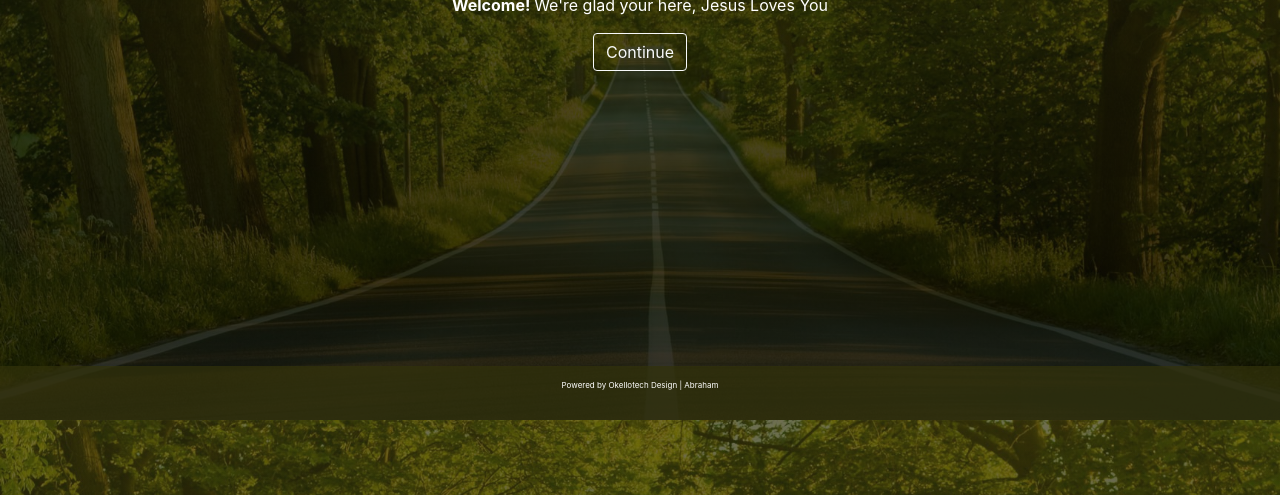
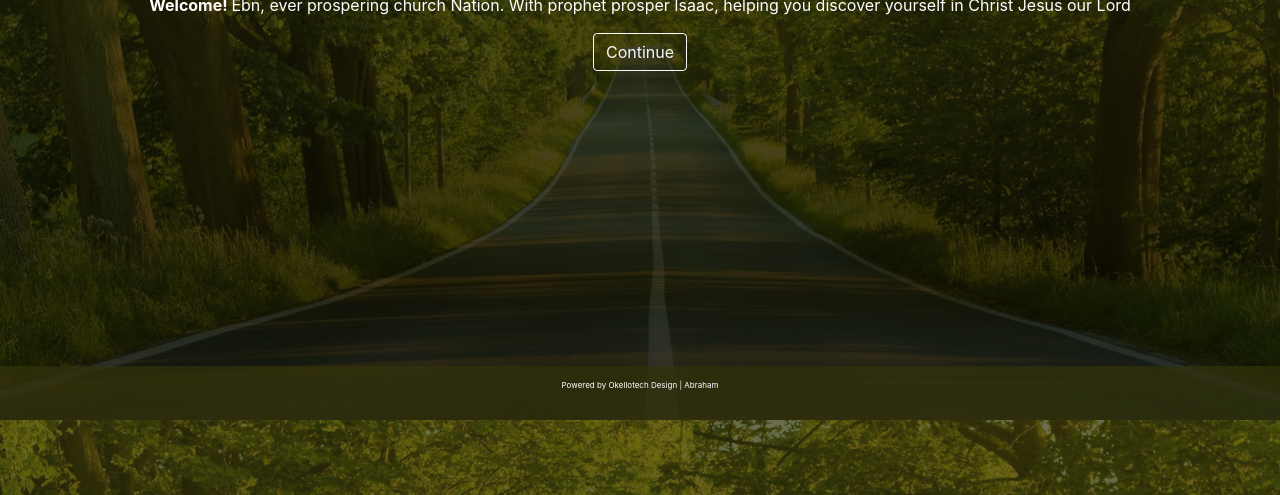
Before and after one commit to excellentbeautynation/excellentbeautynation, a plain HTML site: page index.html in a window 1280 px wide. Shown: the part 380-875 px from the top of the page. Drawn offline with nearby package versions, Linux system fonts and the light colour scheme.

Commit message:
Update index.html

```diff
--- a/index.html
+++ b/index.html
@@ -24,7 +24,9 @@
             <div id="main-div" class="container text-center">
                 <div id="intro text">
                     <h3>Excellent Beauty Nation</h3>
-                    <p><b>Welcome! </b>We're glad your here, Jesus Loves You</p>
+                    <p><b>Welcome! </b>
+
+Ebn, ever prospering church Nation. With prophet prosper Isaac, helping you discover yourself in Christ Jesus our Lord</p>
                     <a href="#" class="btn btn-outline-light">Continue</a>
                 </div>
             </div>
```
